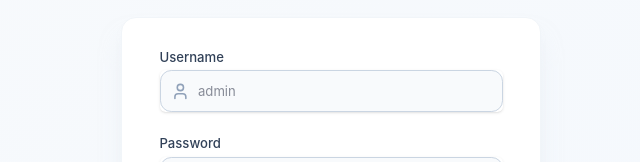
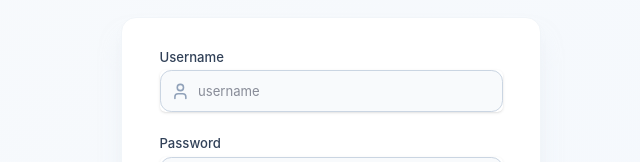
Before and after one commit to textrainteriors-pixel/textra-accounts, a React (Vite) app in the folder frontend/: page / in a window 1280 px wide. Shown: the part 279-441 px from the top of the page, without its empty margins (309-949 px from the left). Built offline with nearby package versions, Linux system fonts and the light colour scheme.

Commit message:
feat: add login and registration component with authentication form integration

```diff
--- a/frontend/src/app/Login.tsx
+++ b/frontend/src/app/Login.tsx
@@ -65,7 +65,7 @@ export default function Login({ onLogin }: { onLogin: () => void }) {
                   value={username}
                   onChange={(e) => setUsername(e.target.value)}
                   className="focus:ring-accent focus:border-accent block w-full pl-10 sm:text-sm border-slate-300 rounded-xl h-11 bg-slate-50 border transition-colors"
-                  placeholder="admin"
+                  placeholder="username"
                 />
               </div>
             </div>
```
